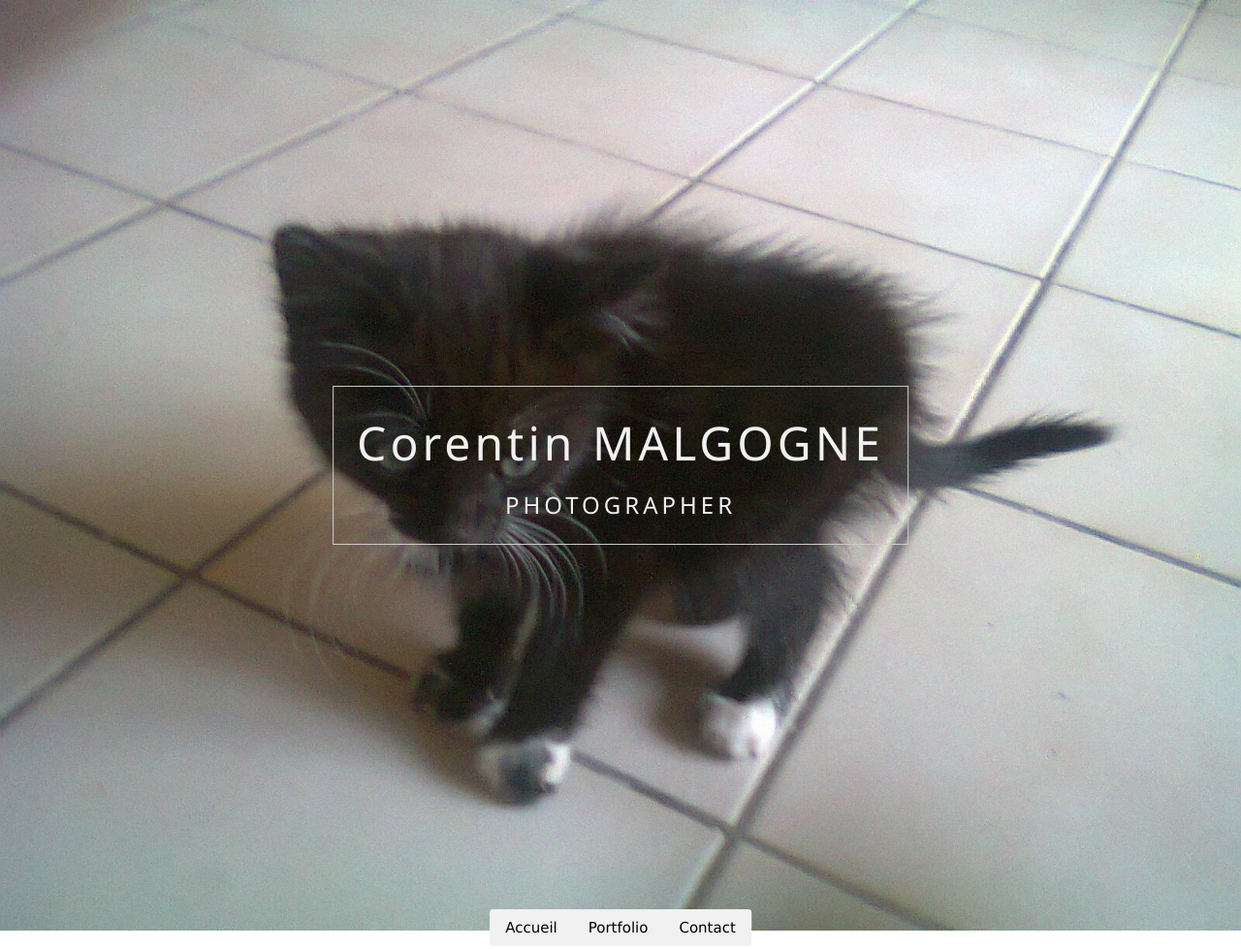
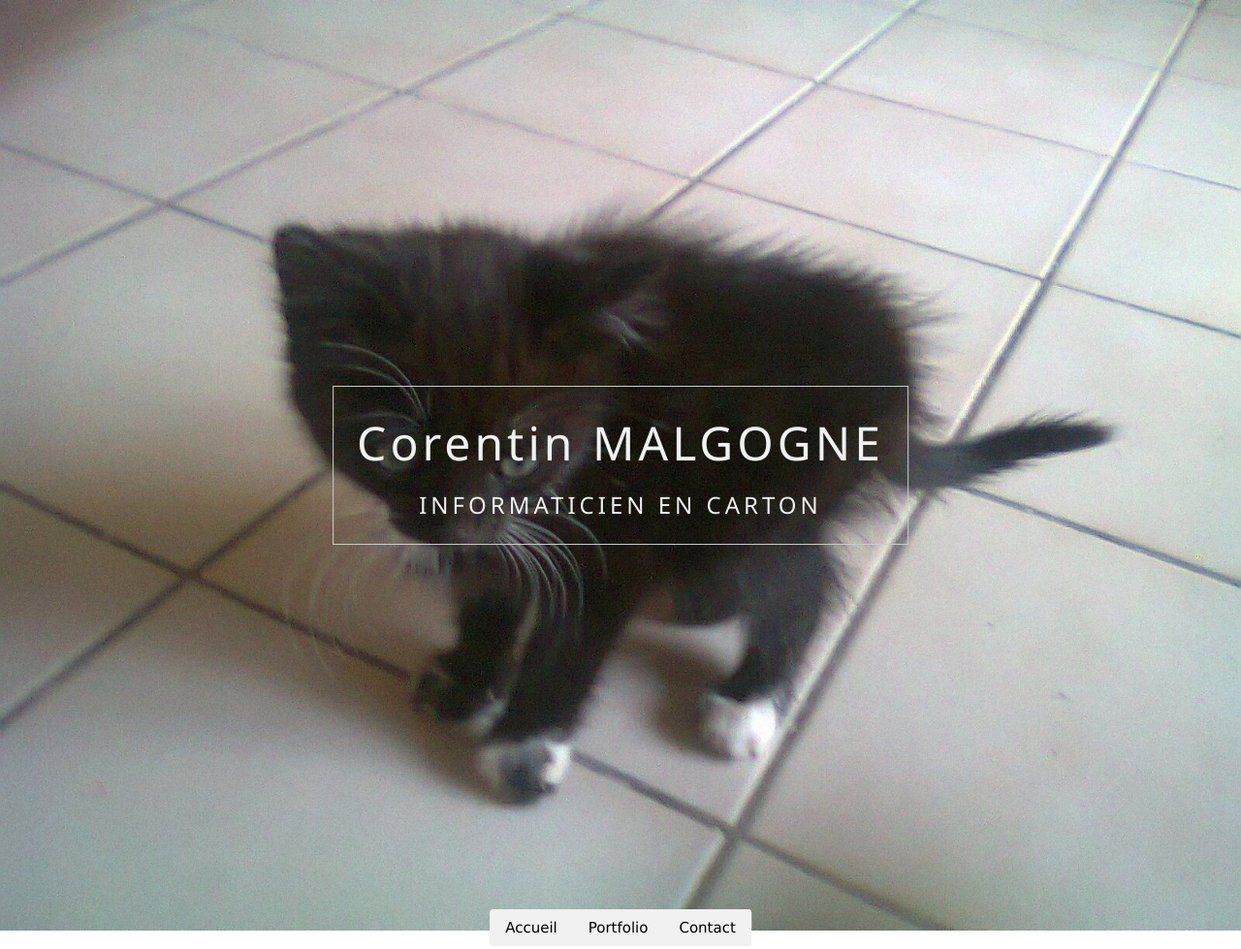
Before and after one commit to malgogneco/cv, a plain HTML site: page portfolio.html in a window 1280 px wide. Shown: the top 979 px of the page at 97% size. Drawn offline with nearby package versions, Linux system fonts and the light colour scheme.

Commit message:
Update portfolio.html

```diff
--- a/portfolio.html
+++ b/portfolio.html
@@ -12,7 +12,7 @@
   <div class="w3-display-middle w3-padding-large w3-border w3-wide w3-text-light-grey w3-center">
     <h1 class="w3-hide-medium w3-hide-small w3-xxxlarge">Corentin MALGOGNE</h1>
     <h5 class="w3-hide-large" style="white-space:nowrap">Corentin MALGOGNE</h5>
-    <h3 class="w3-hide-medium w3-hide-small">PHOTOGRAPHER</h3>
+    <h3 class="w3-hide-medium w3-hide-small">INFORMATICIEN EN CARTON</h3>
   </div>
 
   <!-- Navbar (placed at the bottom of the header image) -->
```
